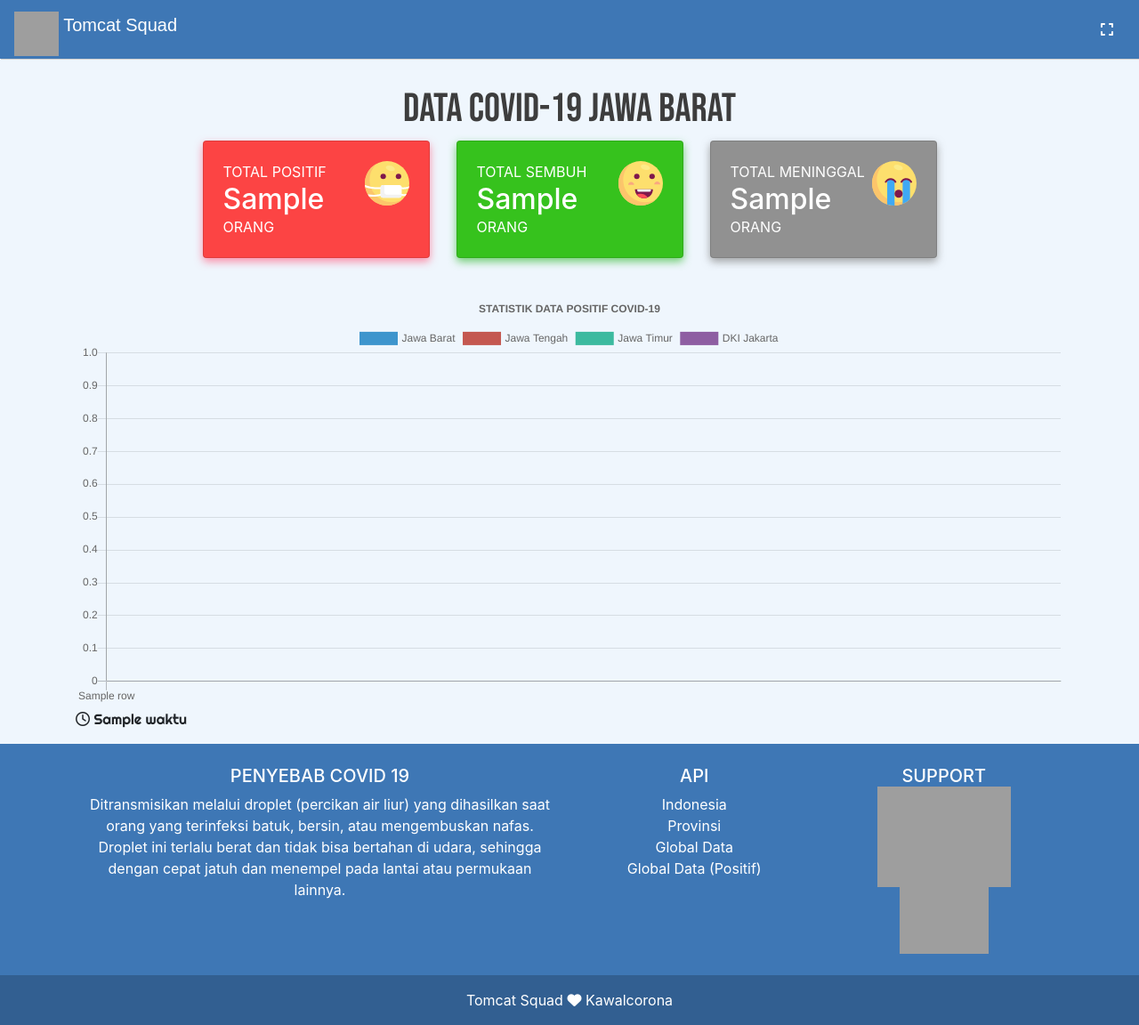
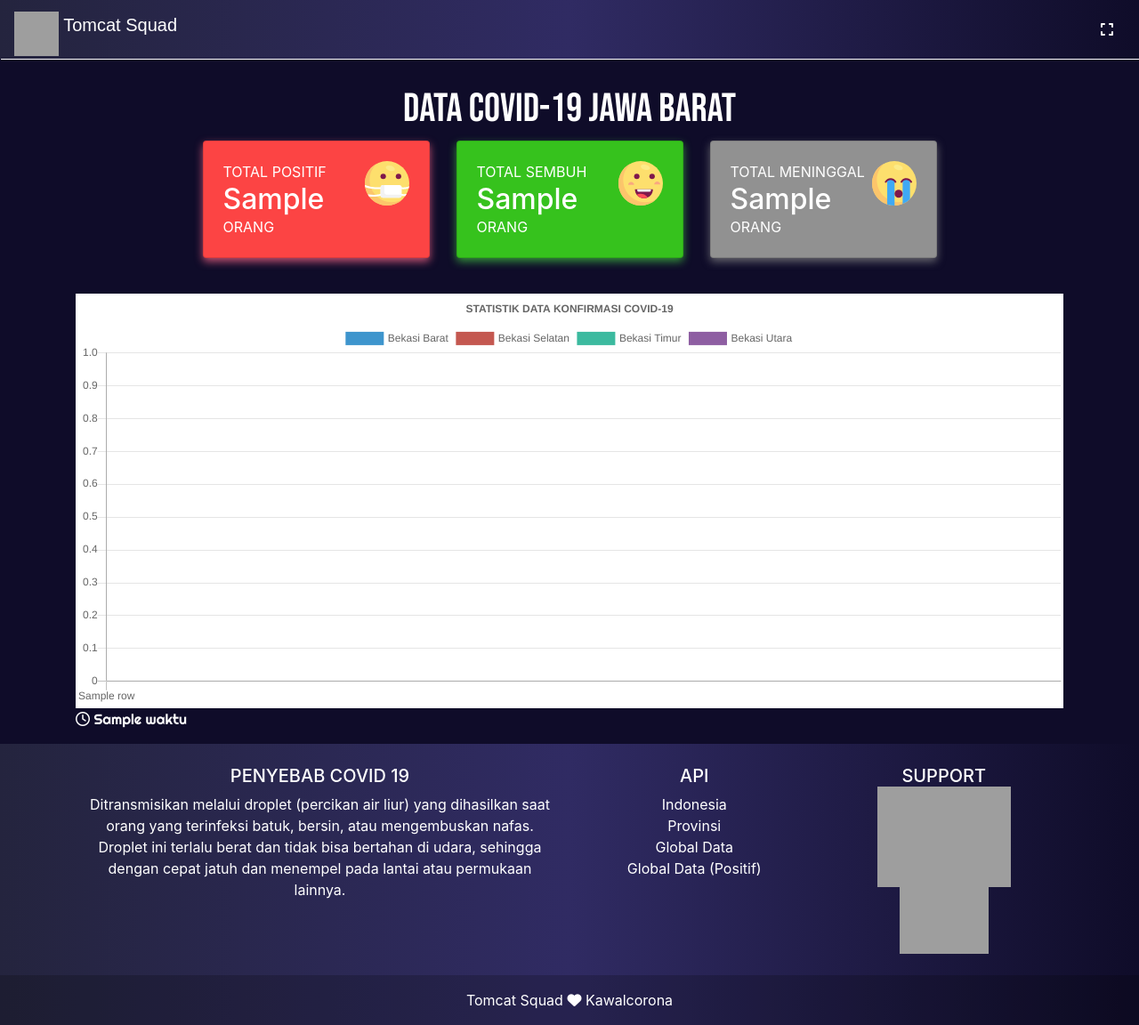
Before and after one commit to tomcat-squad/FLASK-Covid19, a Flask app: template Apps/templates/data-covid-19.html in a window 1280 px wide. Shown: the whole page at 89% size. Run offline with Flask 2, Linux system fonts and the light colour scheme; the template is opened without the code that fills it: most values are stand-ins (such as "Sample title", 1, 10 or a date in 2020); some libraries are stand-ins or nearby versions; some web fonts are replaced; grey boxes are pictures that could not be loaded.

Commit message:
Ganti Style Color

```diff
--- a/Apps/templates/data-covid-19.html
+++ b/Apps/templates/data-covid-19.html
@@ -3,7 +3,7 @@
 
 <head>
 	<!-- Required meta tags -->
-	<meta http-equiv="refresh" content="60">
+	<meta http-equiv="refresh" content="60000">
 	<meta charset="utf-8">
 	<meta name="viewport" content="width=device-width, initial-scale=1, shrink-to-fit=no">
 	<!-- Bootstrap CSS -->
@@ -20,6 +20,7 @@
 		}
 		.waktu{
 			font-family: 'Righteous', cursive;
+			color: #ffffff;
 		}
 		#goFS:-webkit-full-screen #goFS {
 			display: none;
@@ -36,9 +37,11 @@
 	</style>
 </head>
 
-<div id="layarPenuh" style="background-color: #eff6fd;">
+<div id="layarPenuh" style="background-color: #0f0c29;">
 		<!-- Image and text -->
-	<nav class="navbar navbar-dark bg-light justify-content-between" style="box-shadow: 1px 1px #cecece; background-color: #3e77b5 !important;">
+	<nav class="navbar navbar-dark bg-light justify-content-between" style="box-shadow: 1px 1px #ffffff; background: #0f0c29; background: -webkit-linear-gradient(to right, #24243e, #302b63, #0f0c29);
+	background: linear-gradient(to right, #24243e, #302b63, #0f0c29);
+	">
 		<a style="font-family: 'Kosugi', sans-serif; font-size: 20px; margin-bottom: -10px;" class="navbar-brand" href="#" style="color: #3d3d3d;">
 			<img src="https://elearning.tomcatsquad.web.id/static/assets/img/tomcatlogo.png" width="50" height="50" class="d-inline-block align-top" alt="">
 			Tomcat Squad
@@ -47,9 +50,9 @@
 			<i class="fas fa-expand" style="color: #ffffff;"></i>
 		</a>
 	</nav>
-	<body style="background-color: #eff6fd;">
+	<body style="background-color: #0f0c29;">
 		<div class="container">
-			<div class="judul text-center" style="color: #3d3d3d; margin-top: 30px;">
+			<div class="judul text-center" style="color: #ffffff; margin-top: 30px;">
 				<h3 style="font-size: 45px;">DATA COVID-19 JAWA BARAT</h3>
 			</div>
 			<div>
@@ -106,7 +109,9 @@
 						</div>
 					</div>
 				</div>
+				<div style="background-color: #ffffff !important">
 					<canvas id="line-chart" style="margin-top: 40px;" width="1000" height="420"></canvas>
+				</div>
 				<div class="waktu">
 					<p><i class="far fa-clock"></i> {{waktu}}</p>
 				</div>
@@ -128,44 +133,44 @@
 		type: 'line',
 		data: {
 			labels: [
-				{%for row in statistik_jawa_barat%}
-					'{{row[4]}}',
+				{%for row in statistik_bekasi_barat%}
+					'{{row[2]}}',
 				{%endfor%}
 			],
 			datasets: [{
 				data: [
-				{%for row in statistik_jawa_barat%}
+					{%for row in statistik_bekasi_barat%}
 						'{{row[1]}}',
 					{%endfor%}
 					],
-				label: "Jawa Barat",
+					label: "Bekasi Barat",
 					borderColor: "#3e95cd",
 					fill: false
 			}, {
 				data: [
-				{%for row in statistik_jawa_tengah%}
+					{%for row in statistik_bekasi_selatan%}
 						'{{row[1]}}',
 					{%endfor%}
 					],
-				label: "Jawa Tengah",
+					label: "Bekasi Selatan",
 					borderColor: "#c45850",
 					fill: false
 			}, {
 				data: [
-				{%for row in statistik_jawa_timur%}
+					{%for row in statistik_bekasi_timur%}
 						'{{row[1]}}',
 					{%endfor%}
 					],
-				label: "Jawa Timur",
+					label: "Bekasi Timur",
 					borderColor: "#3cba9f",
 					fill: false
 			}, {
 				data: [
-				{%for row in statistik_dki_jakarta%}
+					{%for row in statistik_bekasi_utara%}
 						'{{row[1]}}',
 					{%endfor%}
 					],
-				label: "DKI Jakarta",
+					label: "Bekasi Utara",
 					borderColor: "#8e5ea2",
 					fill: false
 			}
@@ -174,7 +179,7 @@
 		options: {
 			title: {
 			display: true,
-			text: 'STATISTIK DATA POSITIF COVID-19'
+			text: 'STATISTIK DATA KONFIRMASI COVID-19'
 			}
 		}
 		});
@@ -182,7 +187,9 @@
 		</script>
 	</body>
 </div>
-<footer class="text-white text-center text-lg-start" style="margin-top: 15px; background-color: #3e77b5 !important;">
+<footer class="text-white text-center text-lg-start" style="margin-top: 15px; background: #0f0c29 ; background: -webkit-linear-gradient(to right, #24243e, #302b63, #0f0c29);
+background: linear-gradient(to right, #24243e, #302b63, #0f0c29);
+">
 	<!-- Grid container -->
 	<div class="container p-4">
 	  <!--Grid row-->
```
Lines whose indentation alone changed are shown as unchanged.
